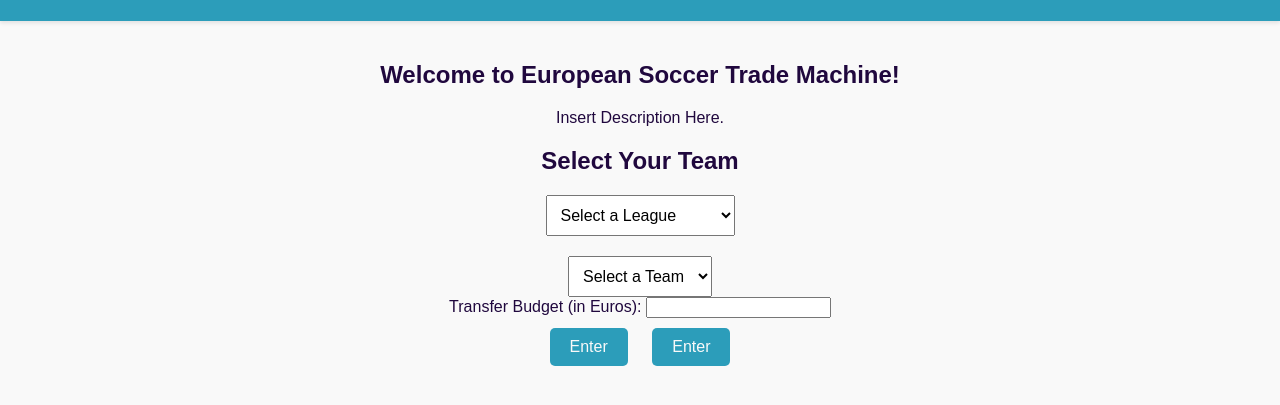
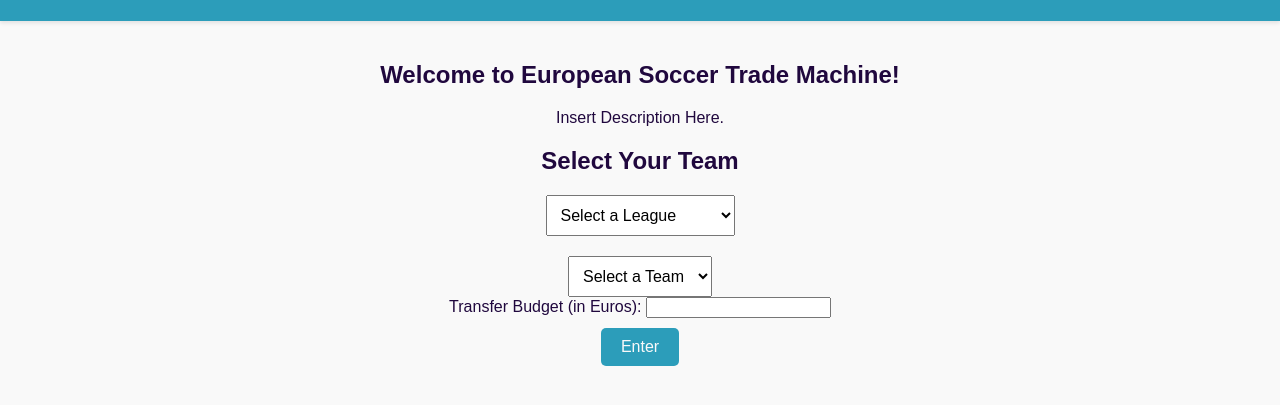
Before and after one commit to gradaelli7/European-Soccer-Trade-Machine, a plain HTML site: page index.html in a window 1280 px wide. Shown: the part 99-504 px from the top of the page. Drawn offline with Linux system fonts and the light colour scheme.

Commit message:
duplicate enter button

```diff
--- a/index.html
+++ b/index.html
@@ -100,8 +100,6 @@
             </div>
             <!-- Enter Button -->
             <button class="btn" id="enterBtn">Enter</button>
-                    <!-- Enter Button -->
-                    <button class="btn" id="enterBtn">Enter</button>
                 </section>
     </div>
 
```
